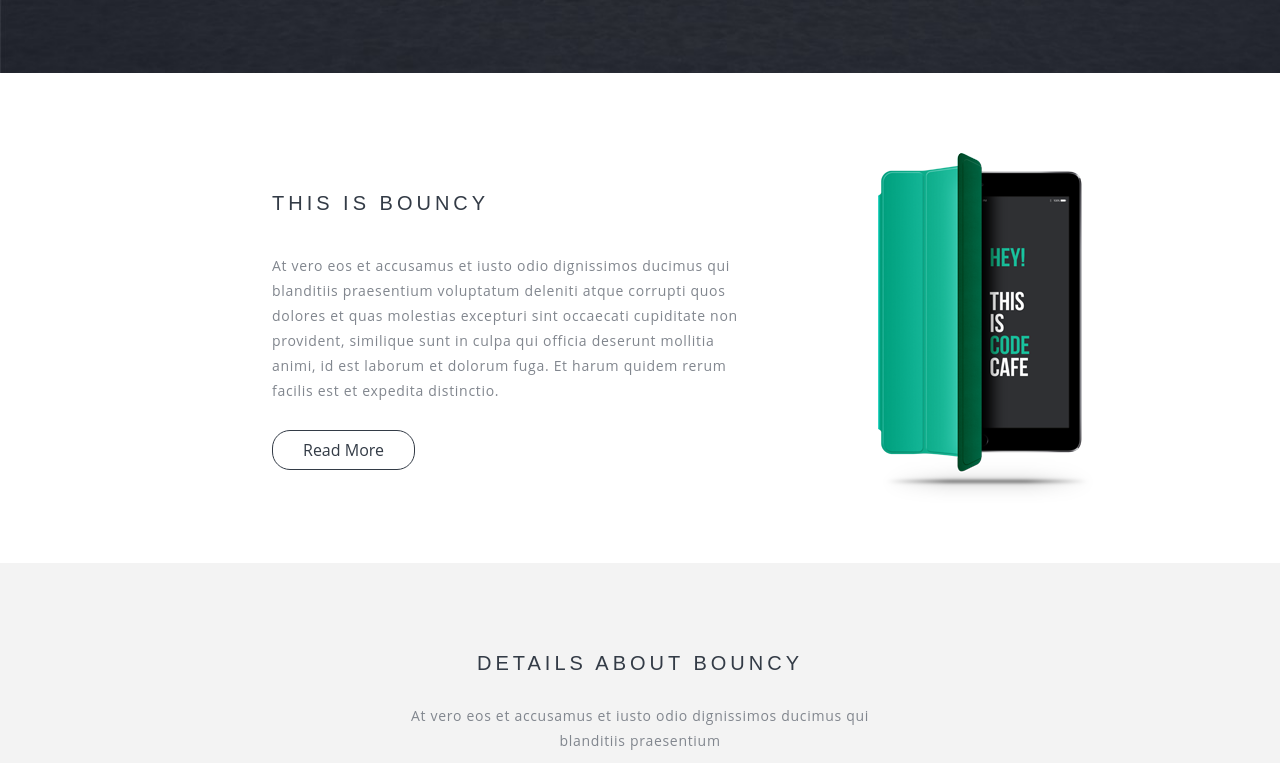
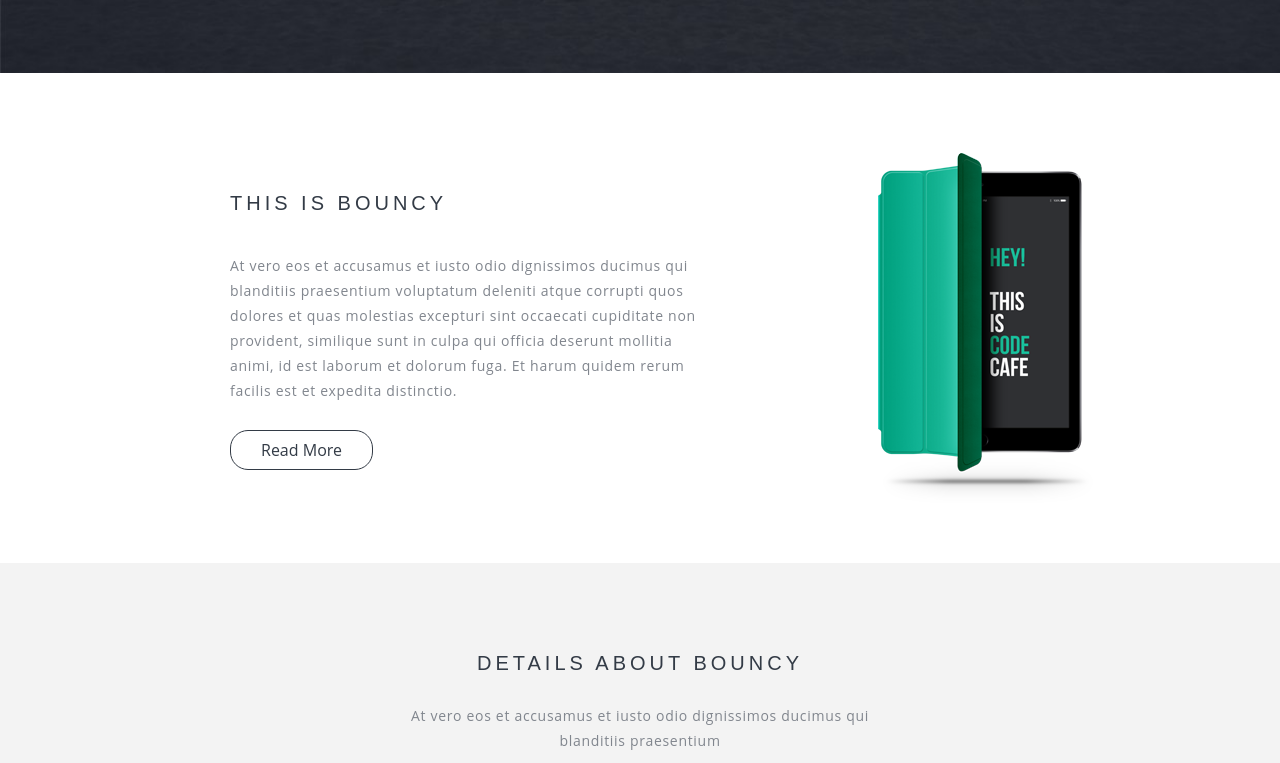
Before and after one commit to AndreyKutsak/web1, a plain HTML site: page index.html in a window 1280 px wide. Shown: the part 688-1451 px from the top of the page. Drawn offline with nearby package versions, Linux system fonts and the light colour scheme; a web font is replaced by a local one.

Commit message:
edited section AboutUs

```diff
--- a/css/style.less
+++ b/css/style.less
@@ -147,17 +147,14 @@ body {
     }
   }
   .aboutUs {
-    .container;
+    padding: 80px 0 60px;
+    background: @white;
+    .container {
      display: flex;
-    justify-content: space-between;
-    padding: 80px 10px 60px;
-    background: @white;
-    .content {
-      flex-basis: 60%;
-      display: flex;
-      justify-content: end;
-      .wrap {
-        width: 70%;
+     justify-content: flex-end;
+      .aboutUsContent {
+        flex-basis: 50%;
+        padding: 0 50px;
         h2 {
           line-height: 100px;
         }
@@ -182,7 +179,6 @@ body {
           }
         }
       }
-    }
       .ipad {
         flex-basis: 40%;
         img {
@@ -190,6 +186,7 @@ body {
           width: auto;
           display: block;
           margin: 0 auto;
+        }
       }
     }
   }
--- a/index.html
+++ b/index.html
@@ -48,8 +48,8 @@
         </div>
       </header>
       <section class="aboutUs">
-        <div class="content">
-          <div class="wrap">
+        <div class="container">
+          <div class="aboutUsContent">
             <h2 class="main-head">This is Bouncy</h2>
             <p class="main-desc-14px">
               At vero eos et accusamus et iusto odio dignissimos ducimus qui
@@ -63,9 +63,9 @@
               <a href="#">Read More</a>
             </div>
           </div>
-        </div>
-        <div class="ipad">
-          <img src="img/ipad_11495.png" alt="ipad" />
+          <div class="ipad">
+            <img src="img/ipad_11495.png" alt="ipad" />
+          </div>
         </div>
       </section>
       <section class="details">
```
Also changed, not shown: css/style.css. Lines whose indentation alone changed are shown as unchanged.
